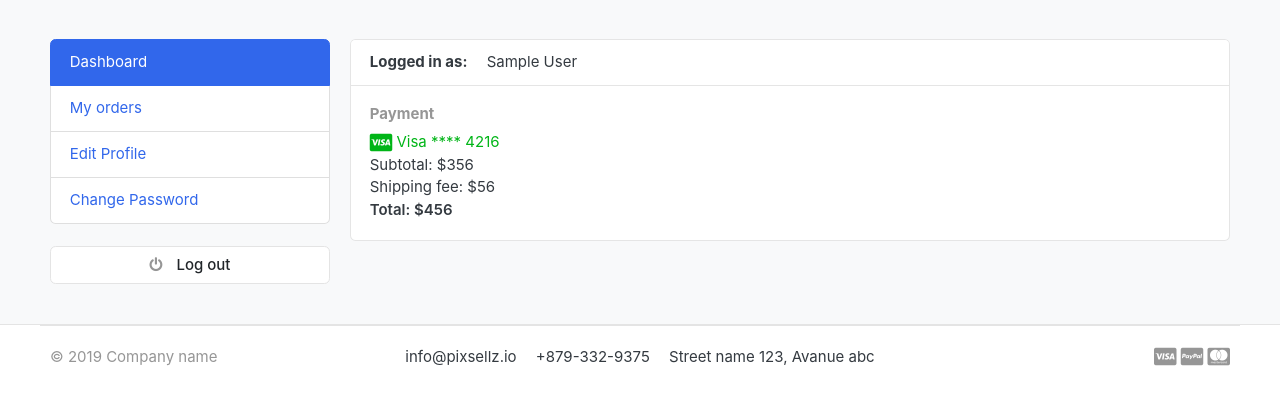
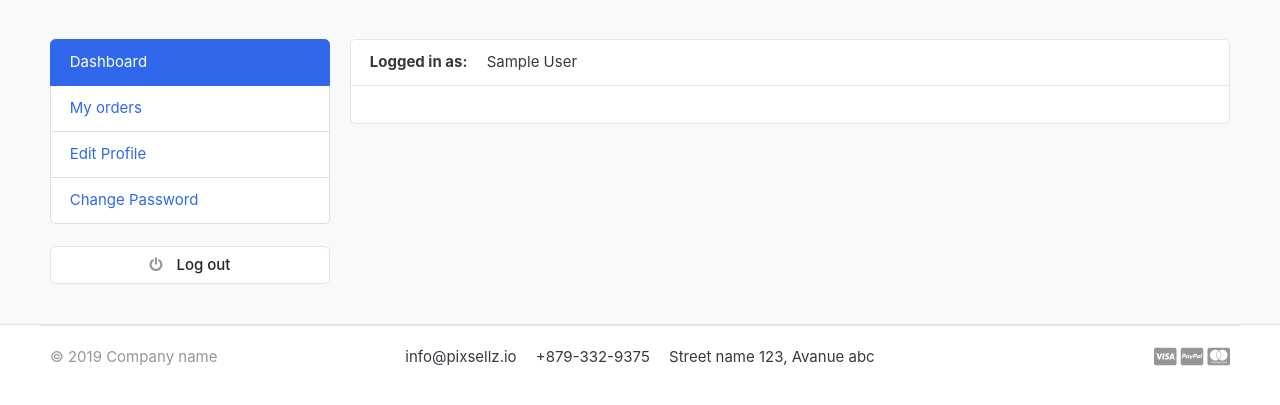
Before and after one commit to RobertoRP101/ecommerceOnline, a Django app: page /accounts/ in a window 1280 px wide. Shown: the part 124-529 px from the top of the page. Run offline with Django 5.2, Linux system fonts and the light colour scheme; the visitor is signed in with stand-in values (Sample User, id 1); data that the repository does not hold is empty; parts of the project's set-up code (start-up, migrations or seed data) failed here and were passed over; some libraries are stand-ins or nearby versions; some web fonts are replaced.

Commit message:
another div deleted

```diff
--- a/templates/accounts/dashboard.html
+++ b/templates/accounts/dashboard.html
@@ -15,17 +15,7 @@
             </header>
             <div class="card-body">
                 <div class="row">
-                    <div class="col-md-4">
-                        <h6 class="text-muted">Payment</h6>
-                        <span class="text-success">
-                            <i class="fab fa-lg fa-cc-visa"></i>
-                            Visa  **** 4216
-                        </span>
-                        <p>Subtotal: $356 <br>
-                         Shipping fee:  $56 <br>
-                         <span class="b">Total:  $456 </span>
-                        </p>
-                    </div>
+
                 </div> <!-- row.// -->
             </div> <!-- card-body .// -->
             </article> <!-- order-group.// -->
```
